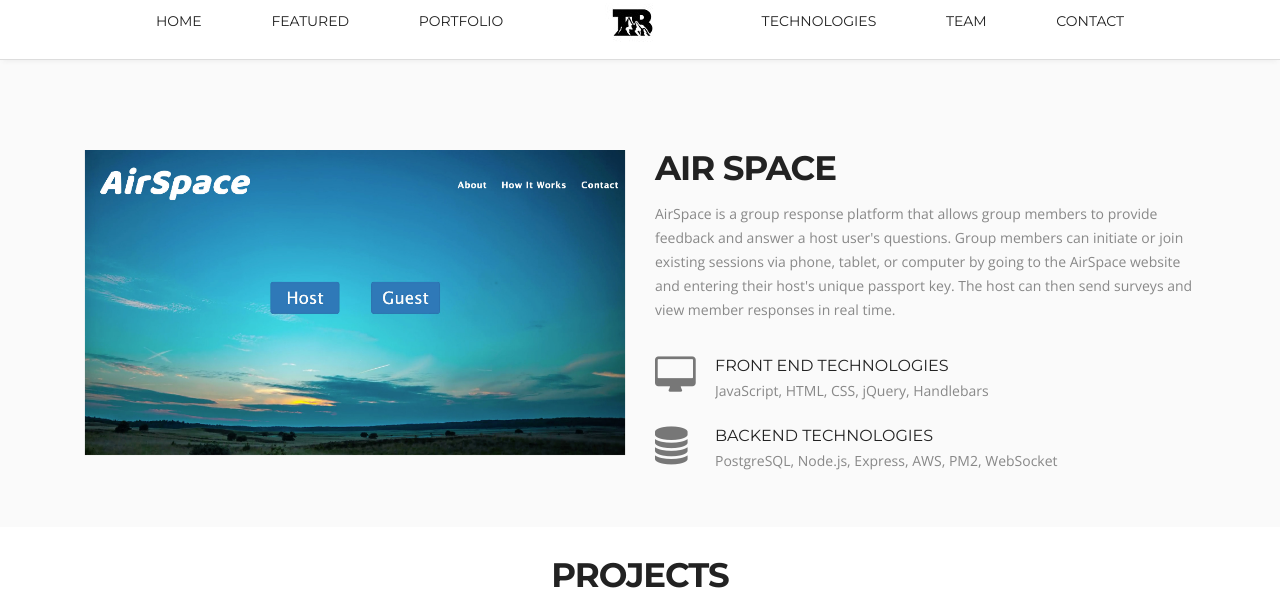
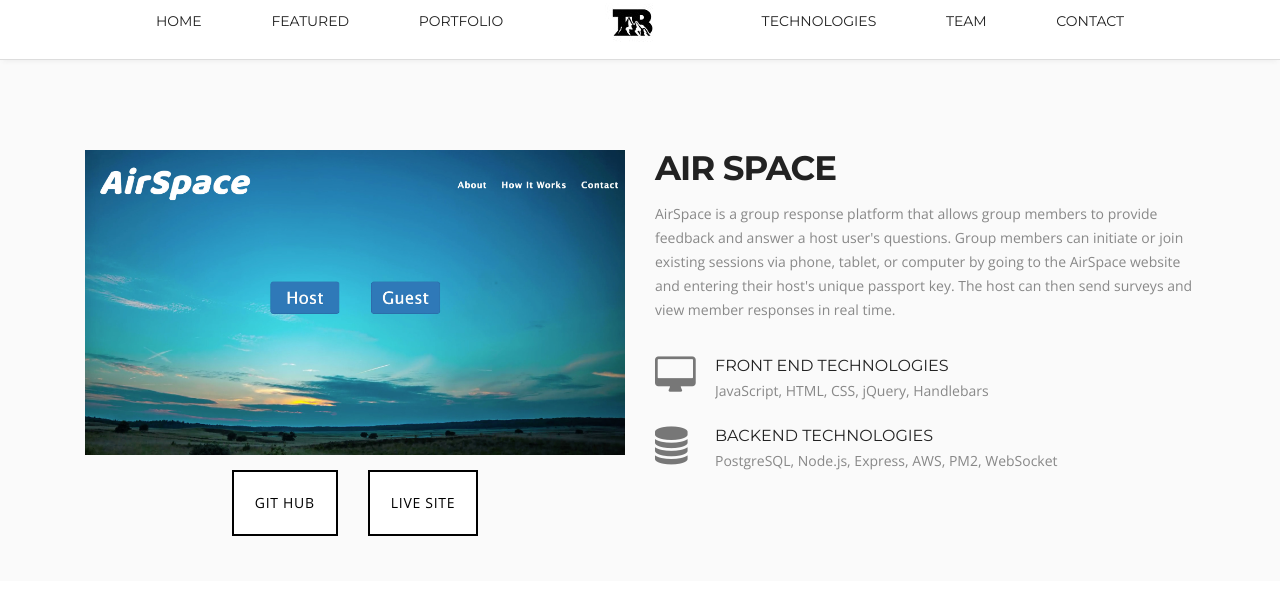
Before and after one commit to tfb414/Portfolio, a website: page Website/index.html in a window 1280 px wide. Shown: the part 824-1425 px from the top of the page. Drawn offline with nearby package versions, Linux system fonts and the light colour scheme.

Commit message:
adds links to airspace and git hub

```diff
--- a/Website/css/style.css
+++ b/Website/css/style.css
@@ -467,12 +467,47 @@ color: #fff;
 	left: 126px;
 
 }
+
 .overlay button:hover {
 	transition: all 0.7s ease;
 	background: black;
 	color: white;
 	border: 2px solid white;
 }
+
+.derp img{
+	max-height:253px;
+}
+
+.featured {
+	display: flex;
+	justify-content: center;
+
+}
+
+.featured button {
+	color: black;
+	padding: 21px;
+	border: none;
+	text-transform: uppercase;
+	letter-spacing: 0.05em;
+	background: white;
+	color: black;
+	border: 2px solid black;
+	bottom: 30px;
+	margin: 15px;
+	padding: auto;
+
+
+}
+
+.featured button:hover {
+	transition: all 0.7s ease;
+	background: black;
+	color: white;
+	border: 2px solid white;
+}
+
 .background-for-portfolio:hover .overlay{
     display: block;
     position: absolute;
@@ -482,6 +517,8 @@ color: #fff;
     opacity: 0.9;
     top: 0;
 }
+
+
 .overlay h3 {
 	margin-top: 0;
 	font-family: 'Blanc-Medium';
--- a/Website/index.html
+++ b/Website/index.html
@@ -200,13 +200,19 @@
 
     <section class="main-section alabaster" id="featured">
       <div class="container">
-          <div class="row">
 
-                    <figure class="col-lg-6 col-sm-6 wow fadeInLeft">
-                            <a href="https://github.com/tfb414/AirTV"><img  src="img/air-space.jpg" alt=""></a>
-                    </figure>
+            <div class="row">
 
-              <div class="col-lg-6 col-sm-6 featured-work">
+                    <div class="col-lg-6 col-sm-12 wow fadeInLeft ">
+
+                            <a href="https://github.com/aarontsosa/AirSpace-v1-"><img  src="img/air-space.jpg" alt=""></a>
+                            <div class="featured">
+                                <a href="https://github.com/aarontsosa/AirSpace-v1-" target="_blank"><button>Git Hub</button></a>
+                                <a href="http://airspace.world" target="_blank"><button>Live Site</button></a>
+                            </div>
+                    </div>
+
+              <div class="col-lg-6 col-sm-0 featured-work">
                   <h2>air space</h2>
                   <P class="padding-b">AirSpace is a group response platform that allows group members to provide feedback and answer a host user's questions. Group members can initiate or join existing sessions via phone, tablet, or computer by going to the AirSpace website and entering their host's unique passport key. The host can then send surveys and view member responses in real time.</P>
                   <div class="featured-box">
@@ -261,7 +267,7 @@
         <div class="portfolioContainer wow fadeInUp delay-04s">
                   <div class="Portfolio-box printdesign ">
                         <div class="background-for-portfolio">
-                            <a href="#"><img src="img/blockyblocksgif.gif" alt="" class="sizing"></a>
+                            <a href="https://github.com/tfb414/Portfolio/tree/master/Python/BlockyBlocks"><img src="img/blockyblocksgif.gif" alt="" class="sizing"></a>
                             <div class="overlay">
                                 <h2 class = "project-title">BlockyBlocks</h2>
                                 <p><strong>Technologies used: </strong><br>Python, Pygame, PostgresSQL, AJAX</p>
@@ -286,7 +292,7 @@
 
                     <div class="Portfolio-box webdesign">
                         <div class="background-for-portfolio">
-                            <a href="#"><img src="img/raspberry_radar.png"  alt="" class="sizing"></a>
+                            <a href="https://github.com/tfb414/Raspberry-Radar"><img src="img/raspberry_radar.png"  alt="" class="sizing"></a>
                             <div class="overlay">
                                 <h2 class = "project-title">Raspberry Radar</h2>
                                 <p><strong>Technologies used: </strong><br>IOT, JavaScript, Python, Node.js, jQuery, Twitter API </p>
@@ -302,7 +308,7 @@
                     </div>
                     <div class="Portfolio-box webdesign">
                         <div class="background-for-portfolio">
-                            <a href="#"><img src="img/biolingual.png"  alt="" class="sizing"></a>
+                            <a href="https://github.com/tfb414/biolingual-app"><img src="img/biolingual.png"  alt="" class="sizing"></a>
                             <div class="overlay">
                                 <h2 class = "project-title">BioLingual</h2>
                                 <p class="psizing"><strong>Technologies used: </strong><br>HTML, CSS, JavaScript, jQuery, Google Cloud Platform Translation API, Medical Symptom Checker API</p>
```
